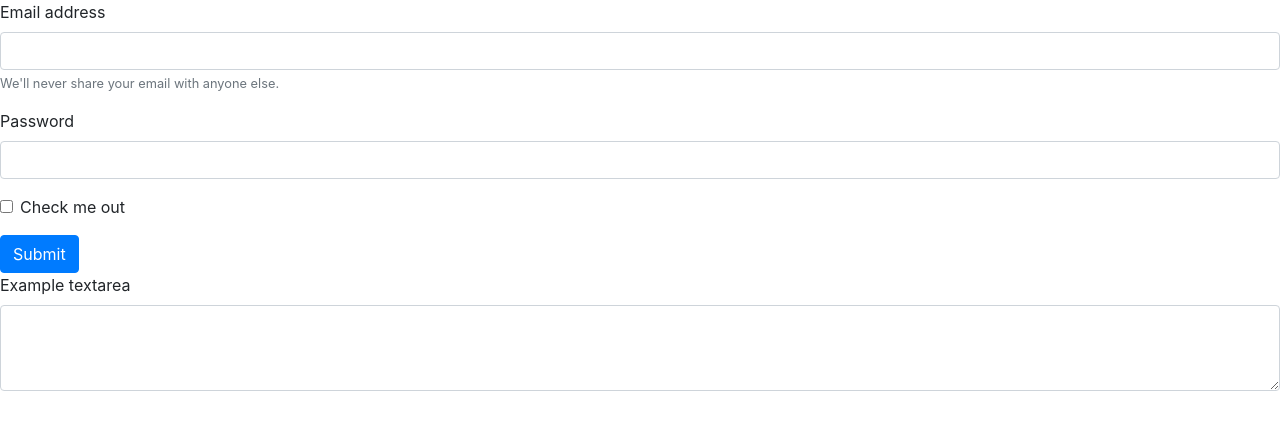
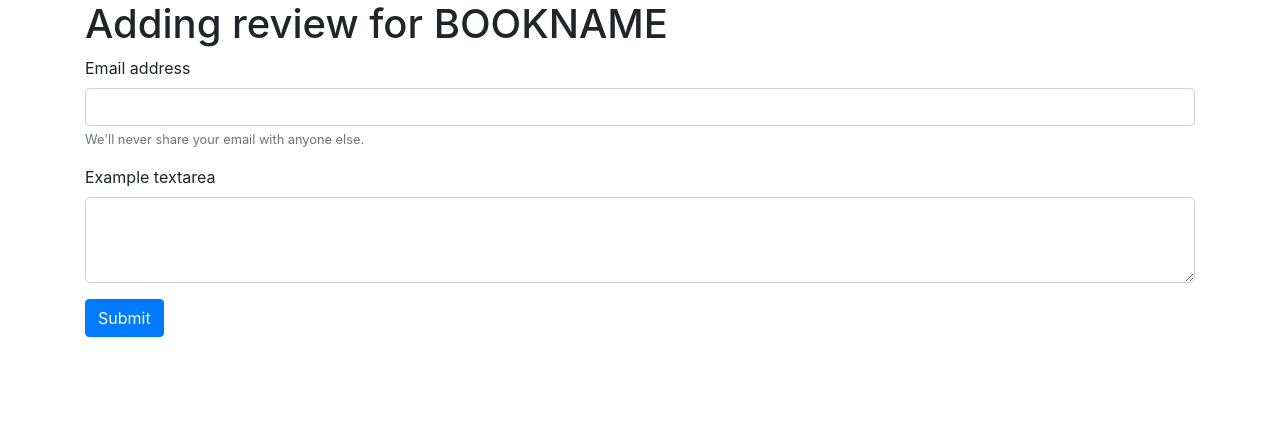
Before and after one commit to seakonn/milestone-three, a Flask app: template templates/addreview.html in a window 1280 px wide. Shown: the part 56-486 px from the top of the page. Run offline with Flask 2, Linux system fonts and the light colour scheme; the template is opened without the code that fills it, so the values that code supplies are empty; some libraries are stand-ins or nearby versions.

Commit message:
Added container and header to addreview

```diff
--- a/templates/addreview.html
+++ b/templates/addreview.html
@@ -1,24 +1,21 @@
 {% extends 'index.html' %} {% block content %}
+<div class="container">
 
+    <h1>Adding review for BOOKNAME</h1>
     <form>
         <div class="form-group">
             <label for="exampleInputEmail1">Email address</label>
-        <input type="email" class="form-control" id="exampleInputEmail1" aria-describedby="emailHelp">
+            <input type="text" class="form-control" id="exampleInputEmail1" aria-describedby="emailHelp">
             <small id="emailHelp" class="form-text text-muted">We'll never share your email with anyone else.</small>
         </div>
-    <div class="form-group">
-        <label for="exampleInputPassword1">Password</label>
-        <input type="password" class="form-control" id="exampleInputPassword1">
-    </div>
-    <div class="form-group form-check">
-        <input type="checkbox" class="form-check-input" id="exampleCheck1">
-        <label class="form-check-label" for="exampleCheck1">Check me out</label>
-    </div>
-    <button type="submit" class="btn btn-primary">Submit</button>
+
         <div class="form-group">
             <label for="exampleFormControlTextarea1">Example textarea</label>
             <textarea class="form-control" id="exampleFormControlTextarea1" rows="3"></textarea>
         </div>
+
+        <button type="submit" class="btn btn-primary">Submit</button>
     </form>
+</div>
 
 {% endblock %}
```
Lines whose indentation alone changed are shown as unchanged.
